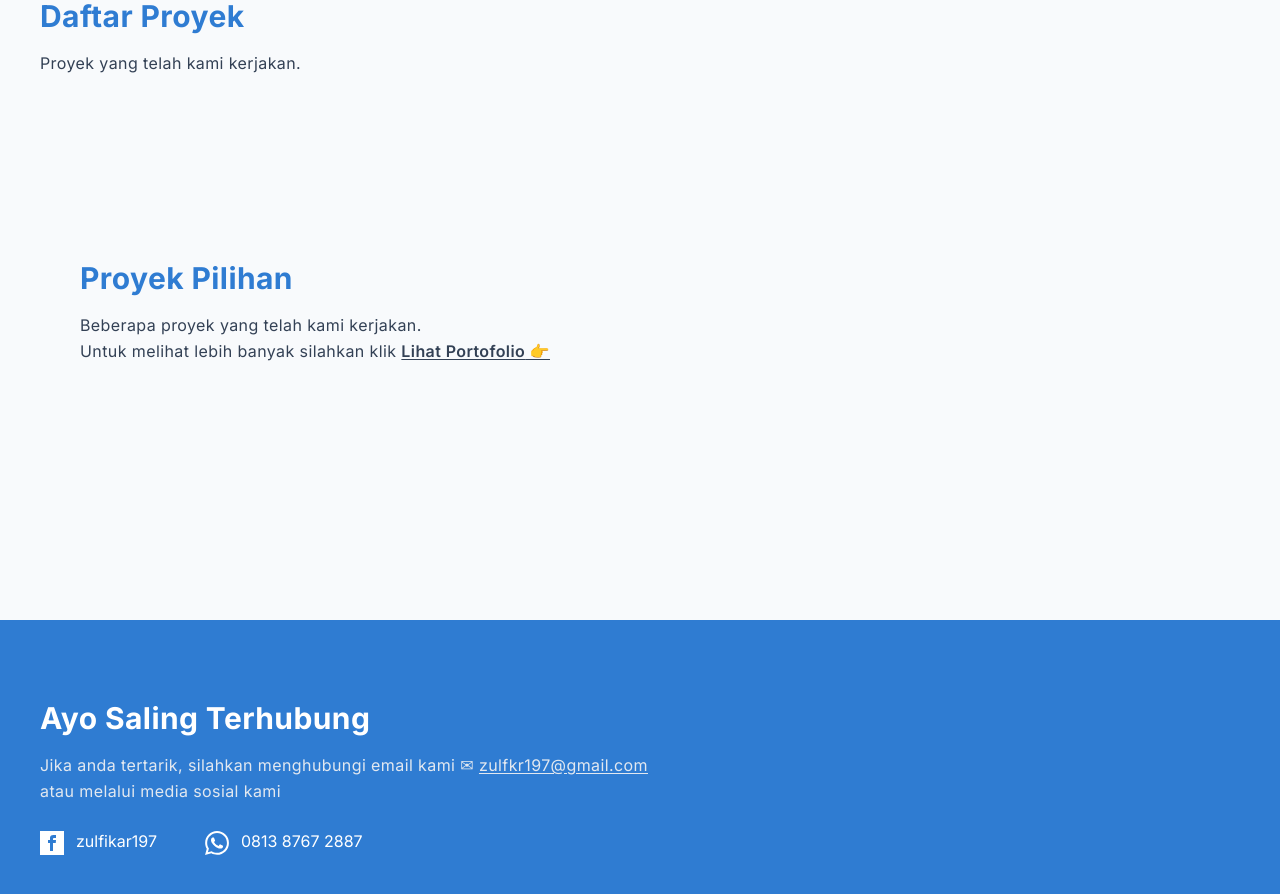
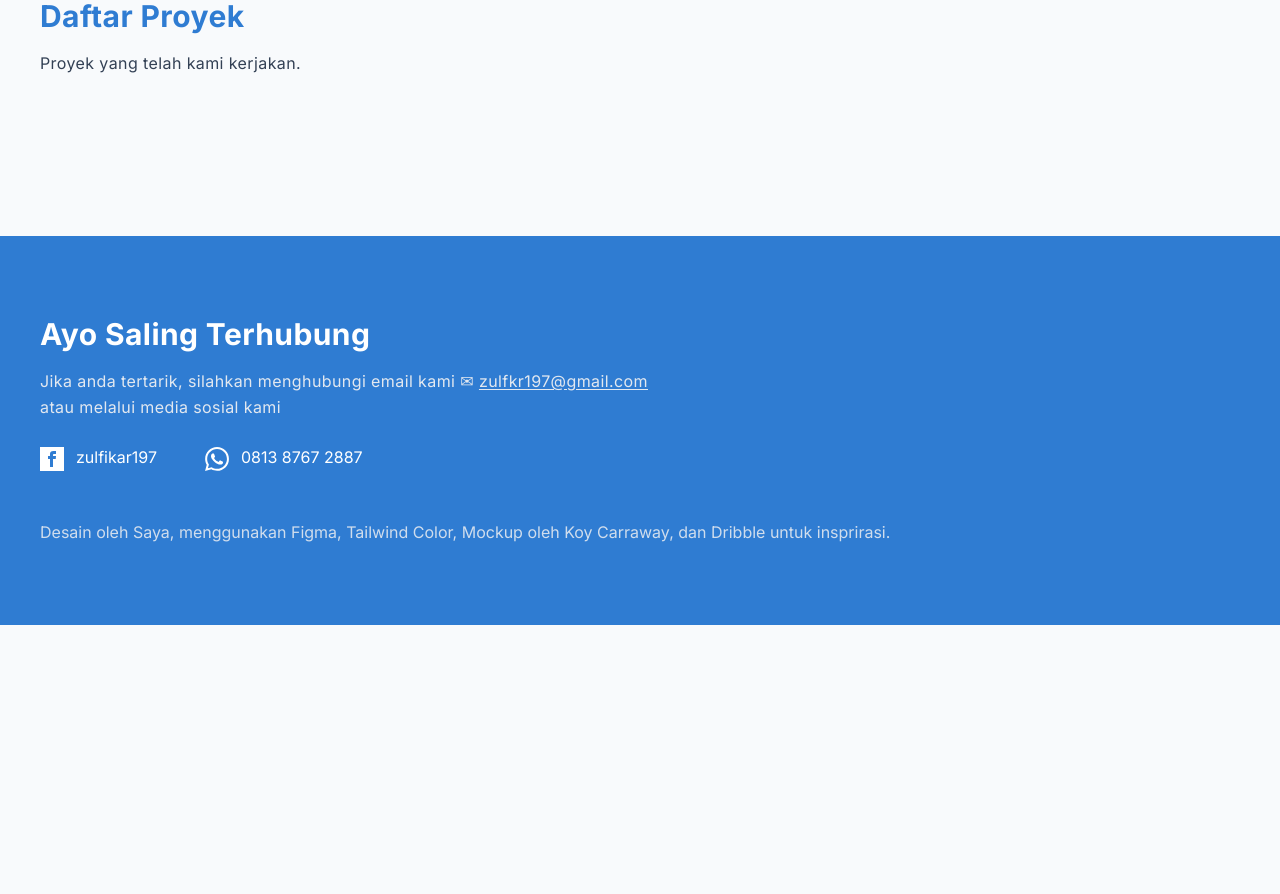
Before and after one commit to Zulfkr197/zulfkr197.github.io, a Jekyll site: the page built from portofolio.html, in a window 1280 px wide and 900 px high, scrolled down 850 px. Shown: the top 894 px of the window. Built offline with Jekyll 4.4.1, drawn with Linux system fonts in a browser that asks for light colours; nearby versions of some CDN libraries; after the commit the page ends 1475 px from its top, so only the background shows below that.

Commit message:
Update portofolio.html

```diff
--- a/portofolio.html
+++ b/portofolio.html
@@ -4,13 +4,6 @@ permalink: portofolio/
 profile: true
 ---
 
-    <section class="proyek" id='proyek'>
-        <div class="container px-10 py-24 mx-auto">
-            <div class="heading text-slate-700 tracking-wide pt-6 pb-16">
-                <h1 class="text-3xl font-bold text-biru-600">Proyek Pilihan</h1>
-                <p class="text-base pt-4 leading-relaxed">Beberapa proyek yang telah kami kerjakan.<br>Untuk melihat lebih banyak silahkan klik <a href="/portofolio" class="font-semibold underline underline-offset-2"><span class="font-semibold">Lihat Portofolio</span> 👉</a></p>
-            </div>
-            <div class="content">
     {% for post in paginator.posts %}
       <div class="post grid grid-cols-5 gap-12 pb-24">
           <div class="body col-span-5 lg:col-span-2 my-auto">
@@ -28,6 +21,3 @@ profile: true
           </div>
       </div>
     {% endfor %}
-            </div>
-        </div>
-    </section>
```
Lines whose indentation alone changed are shown as unchanged.
